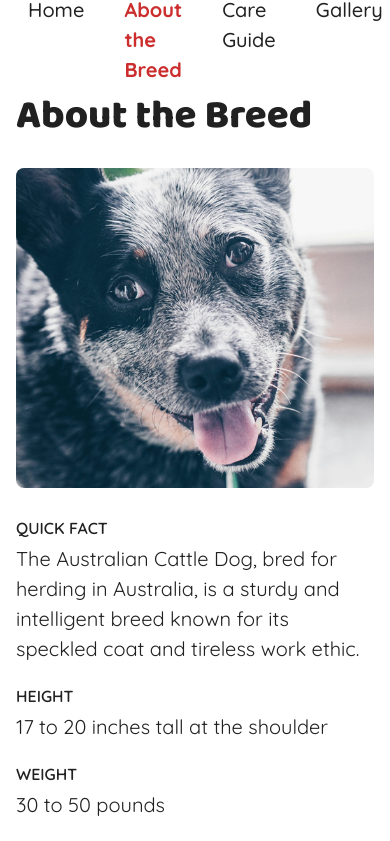
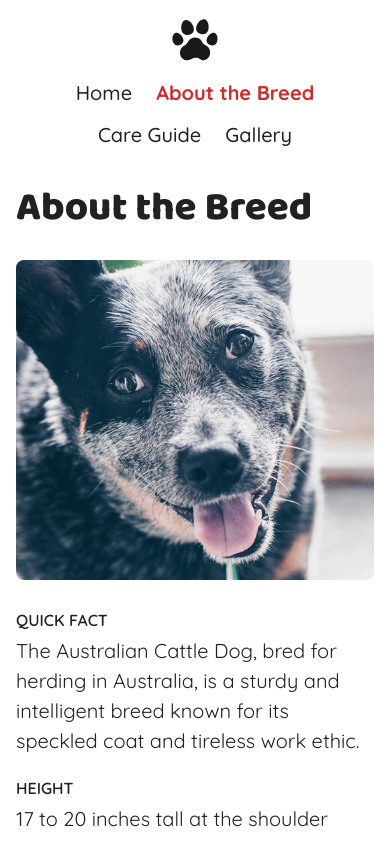
Before and after one commit to jahlgren/basics-of-web-dev-project, a website: page public/about.html in a window 390 px wide. Shown: the top 841 px of the page. Drawn offline with Linux system fonts and the light colour scheme.

Commit message:
responsive topbar

```diff
--- a/public/styles/global.css
+++ b/public/styles/global.css
@@ -68,13 +68,13 @@ img {
   max-width: 1000px;
   margin: 0 auto;
 }
-.topbar > div > nav > ul {
+.topbar ul {
   display: flex;
   gap: 1rem;
   list-style: none;
   padding: 0;
 }
-.topbar > div > nav > ul > li {
+.topbar li {
   padding: 0;
 }
 .topbar li a {
@@ -113,8 +113,22 @@ img {
   }
 }
 
-@media (max-width: 600px) {
+@media (max-width: 650px) {
   main {
     margin: 0;
   }
+
+  .topbar {
+    height: auto;
+    padding: 1rem;
+  }
+  .topbar > div {
+    flex-direction: column;
+  }
+  .topbar ul {
+    margin-top: 0.5rem;
+    flex-wrap: wrap;
+    justify-content: center;
+    gap: 0;
+  }
 }
```
